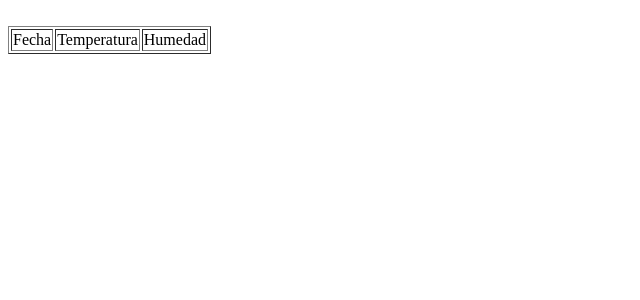
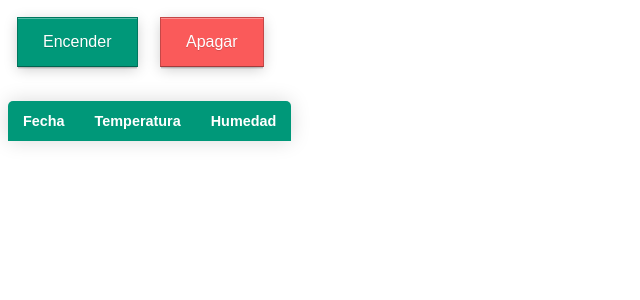
Before and after one commit to Alismos/esp8266-commutation-theory-, a PHP site: page / in a window 1280 px wide. Shown: the top 300 px of the page, without its empty margins (0-640 px from the left). Run offline with PHP 8.4, Linux system fonts and the light colour scheme; data that the repository does not hold is empty.

Commit message:
Add files via upload

```diff
--- a/index.php
+++ b/index.php
@@ -3,42 +3,127 @@
 $usuario = "root";
 $contrasena = "root";
 $servidor = "localhost";
-$basededatos = "tutorial";
+$basededatos = "teoriacomp";
 
-$conexion = mysqli_connect( $servidor, $usuario, "" ) or die ("No se ha podido conectar al servidor de Base de datos");
+$conexion = mysqli_connect($servidor, $usuario, $contrasena) or die("No se ha podido conectar al servidor de Base de datos");
 
-$db = mysqli_select_db( $conexion, $basededatos ) or die ( "No se ha podido seleccionar la base de datos" );
+$db = mysqli_select_db($conexion, $basededatos) or die("No se ha podido seleccionar la base de datos");
 
 
 ?>
 
 <!DOCTYPE html>
 <html>
+
 <head>
   <title> Datos</title>
 </head>
+
+<style>
+  * {
+    font-family: sans-serif;
+  }
+
+  .btn-two {
+    margin: 9px;
+  }
+
+  .btn-two.green {
+    background-color: #009879;
+  }
+
+  .btn-two.red {
+    background-color: #fa5a5a;
+  }
+
+  .btn-two {
+    color: white;
+    padding: 15px 25px;
+    display: inline-block;
+    border: 1px solid rgba(0, 0, 0, 0.21);
+    border-bottom-color: rgba(0, 0, 0, 0.34);
+    text-shadow: 0 1px 0 rgba(0, 0, 0, 0.15);
+    box-shadow: 0 1px 0 rgba(255, 255, 255, 0.34) inset,
+      0 2px 0 -1px rgba(0, 0, 0, 0.13),
+      0 3px 0 -1px rgba(0, 0, 0, 0.08),
+      0 3px 13px -1px rgba(0, 0, 0, 0.21);
+  }
+
+  .btn-two:active {
+    top: 1px;
+    border-color: rgba(0, 0, 0, 0.34) rgba(0, 0, 0, 0.21) rgba(0, 0, 0, 0.21);
+    box-shadow: 0 1px 0 rgba(255, 255, 255, 0.89), 0 1px rgba(0, 0, 0, 0.05) inset;
+    position: relative;
+  }
+
+  .content-table {
+    border-collapse: collapse;
+    margin: 25px 0;
+    font-size: 0.9em;
+    min-width: 250px;
+    border-radius: 5px 5px 0 0;
+    overflow: hidden;
+    box-shadow: 0 0 20px rgba(0, 0, 0, 0.15);
+  }
+
+  .content-table thead tr {
+    background-color: #009879;
+    color: #ffffff;
+    text-align: left;
+    font-weight: bold;
+  }
+
+  .content-table th,
+  .content-table td {
+    padding: 12px 15px;
+  }
+
+  .content-table tbody tr {
+    border-bottom: 1px solid #dddddd;
+  }
+
+  .content-table tbody tr:nth-of-type(even) {
+    background-color: #f3f3f3;
+  }
+
+  .content-table tbody:last-of-type {
+    border-bottom: 2px solid #009879;
+  }
+
+  .content-table tbody tr.active-row {
+    font-weight: bold;
+    color: #009879;
+  }
+</style>
+
+
 <body>
-<br>
-<table border="1">
+  <a onclick=location.href="/LED=ON" class="btn-two green">Encender</a>
+  <a onclick=location.href="/LED=OFF" class="btn-two red">Apagar</a>
+  <table class="content-table">
+    <thead>
       <tr>
         <td> Fecha </td>
         <td> Temperatura </td>
         <td> Humedad </td>
       </tr>
+    </thead>
+    <tbody>
       <?php
- $sql="SELECT * from datos";
- $result=mysqli_query($conexion, $sql);
-  while($mostrar=mysqli_fetch_array($result)){
+      $sql = "SELECT * from datos";
+      $result = mysqli_query($conexion, $sql);
+      while ($mostrar = mysqli_fetch_array($result)) {
       ?>
-    <tr>
-    <td> <?php echo $mostrar['fecha']?> </td>
-    <td> <?php echo $mostrar['temperatura']?></td>
-    <td> <?php echo $mostrar['humedad']?></td>
+        <tr class="active-row">
+          <td> <?php echo $mostrar['fecha'] ?> </td>
+          <td> <?php echo $mostrar['temperatura'] ?></td>
+          <td> <?php echo $mostrar['humedad'] ?></td>
         </tr>
-
       <?php
       }
       ?>
+    </tbody>
   </table>
 </body>
+
 </html>
--- a/info.php
+++ b/info.php
@@ -4,9 +4,9 @@ $temperatura = $_GET['temp'];
 $humedad = $_GET['hum'];
 
 $usuario = "root";
-$contrasena = "";
+$contrasena = "root";
 $servidor = "localhost";
-$basededatos = "tutorial";
+$basededatos = "teoriacomp";
 
 $conexion = mysqli_connect( $servidor, $usuario, $contrasena ) or die ("No se ha podido conectar al servidor de Base de datos");
 
```
Lines whose indentation alone changed are shown as unchanged.
